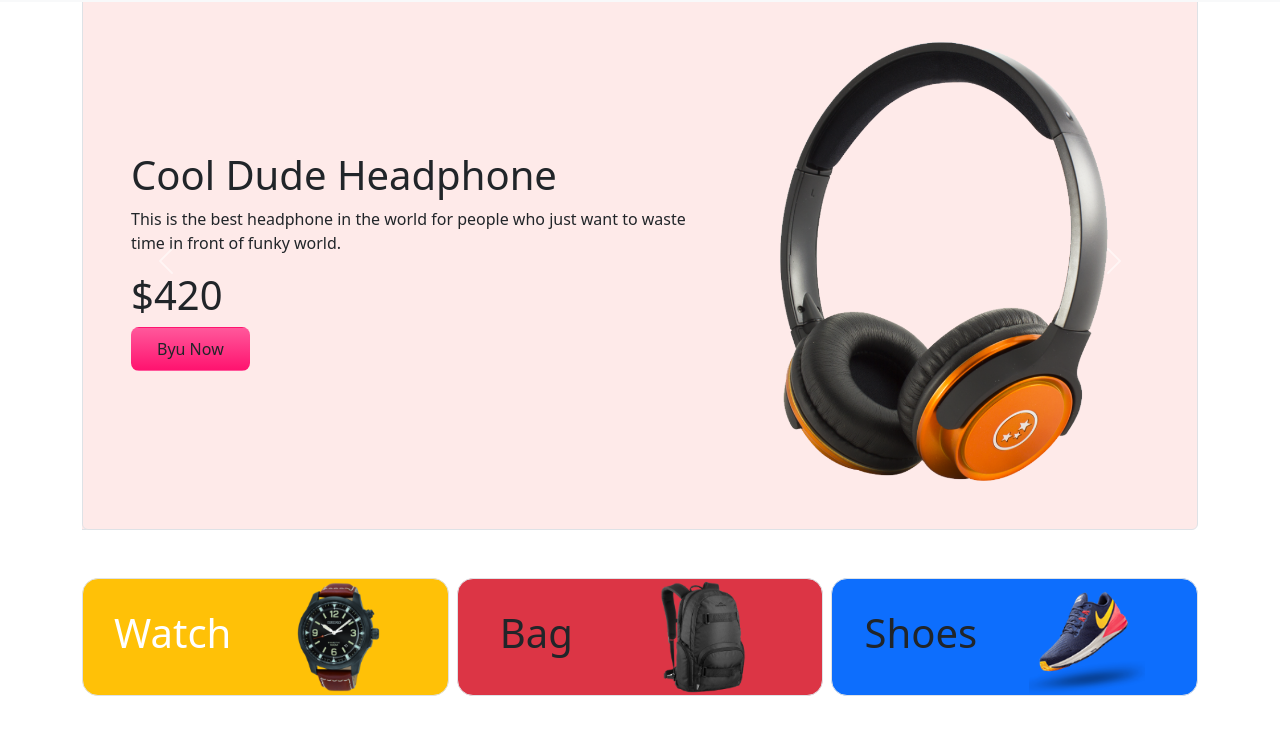
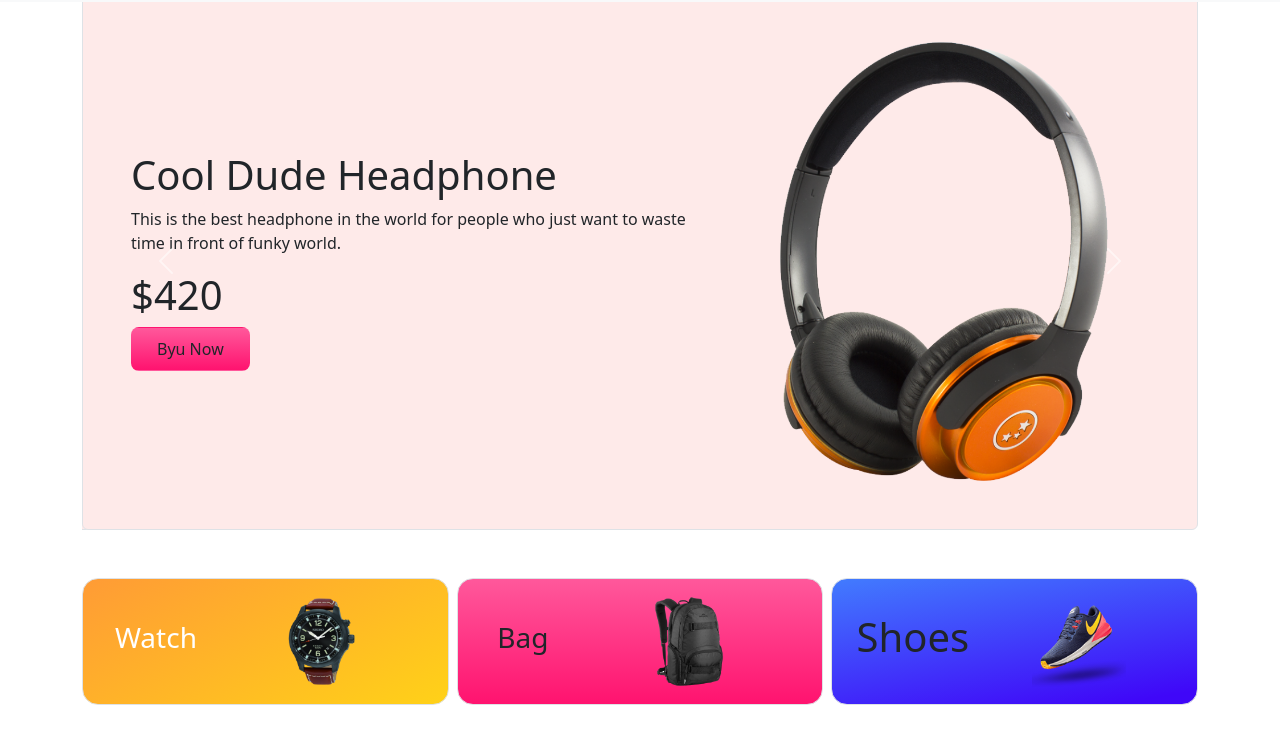
Before and after one commit to rakib38324/Panda-Commerce, a plain HTML site: page index.html in a window 1280 px wide. Shown: the part 55-796 px from the top of the page. Drawn offline with nearby package versions, Linux system fonts and the light colour scheme.

Commit message:
Commit the catagory background color with coustom css style

```diff
--- a/index.html
+++ b/index.html
@@ -137,35 +137,35 @@
         <div class="container text-center my-5">
             <div class="row row-cols-md-2 g-2">
                 <div class="col-lg-4">
-                    <div class="px-3 border bg-warning rounded-4 d-flex align-items-center justify-content-around ">
+                    <div class="px-3 border panda-watch-bg rounded-4 d-flex align-items-center justify-content-around ">
                         <div>
-                            <h1 class="text-white">Watch</h1>
+                            <h3 class="text-white">Watch</h3>
                         </div>
                         <div>
-                            <img class="w-75" src="images/categories/watch.png" alt="">
+                            <img class="w-50 m-3" src="images/categories/watch.png" alt="">
                         </div>
                     </div>
 
                 </div>
                 <div class="col-lg-4">
-                    <div class="px-3 border bg-danger rounded-4 d-flex align-items-center justify-content-around">
+                    <div class="px-3 border panda-bag-bg rounded-4 d-flex align-items-center justify-content-around">
                         <div>
-                            <h1>
+                            <h3>
                                 Bag
-                            </h1>
+                            </h3>
                         </div>
                         <div>
-                            <img class="w-75" src="images/categories/bag.png" alt="">
+                            <img class="w-50 m-3" src="images/categories/bag.png" alt="">
                         </div>
                     </div>
 
                 </div>
                 <div class="col-lg-4">
-                    <div class="px-3 border bg-primary rounded-4 d-flex align-items-center justify-content-around">
+                    <div class="px-3 border panda-shoes-bg  rounded-4 d-flex align-items-center justify-content-around">
                         <div>
                             <h1>Shoes</h1>
                         </div>
-                        <div><img class="w-75" src="images/categories/shoes.png" alt=""></div>
+                        <div><img class="w-50 m-3" src="images/categories/shoes.png" alt=""></div>
                     </div>
 
                 </div>
--- a/style/style.css
+++ b/style/style.css
@@ -7,3 +7,14 @@
     border-radius: 8px;
     padding: 9px 25px;
 }
+
+.panda-watch-bg{
+    background-image: linear-gradient(152.07deg, #FF9C35 1.47%, #FFD019 97.17%);
+}
+
+.panda-bag-bg{
+    background-image: linear-gradient(180deg, #FF589B -0.01%, #FF136F 99.99%);
+}
+.panda-shoes-bg{
+    background-image: linear-gradient(170.41deg, #4289FF -10.89%, #3F07F8 92.77%);
+}
```
